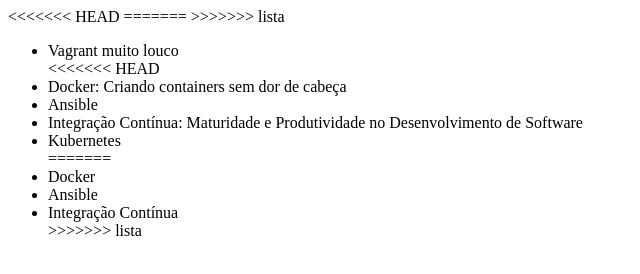
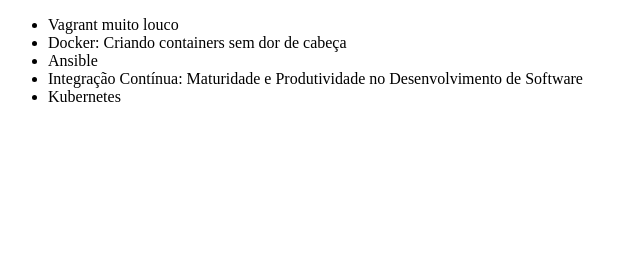
Before and after one commit to A3n5r/Teste-de-Git, a plain HTML site: page Abner/index.html in a window 1280 px wide. Shown: the whole page, without its empty margins (0-640 px from the left). Drawn offline with Linux system fonts and the light colour scheme.

Commit message:
resolvendo bugs

```diff
--- a/Abner/index.html
+++ b/Abner/index.html
@@ -2,25 +2,15 @@
 <html lang="en">
     <head>
         <meta charset="UTF-8">
-<<<<<<< HEAD
-        <title>Lista de Cursos de DevOps da Alura</title>
-=======
         <title>Cursos da Alura</title>
->>>>>>> lista
     </head>
     <body>
         <ul>
             <li>Vagrant muito louco</li>
-<<<<<<< HEAD
             <li>Docker: Criando containers sem dor de cabeça</li>
             <li>Ansible</li>
             <li>Integração Contínua: Maturidade e Produtividade no Desenvolvimento de Software</li>
             <li>Kubernetes</li>
-=======
-            <li>Docker</li>
-            <li>Ansible</li>
-            <li>Integração Contínua</li>
->>>>>>> lista
         </ul>
     </body>
 </html>
```
